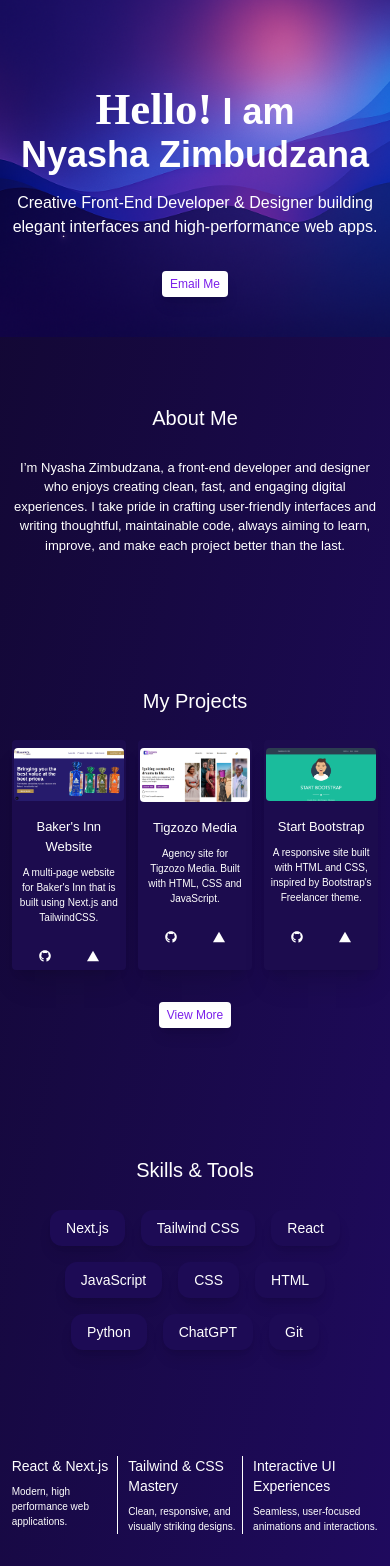
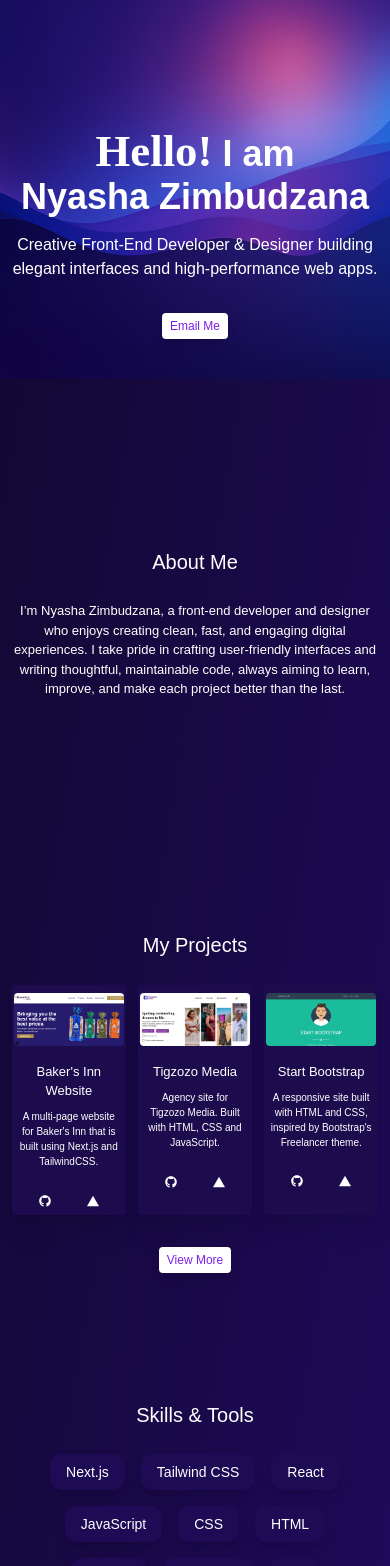
Before and after one commit to nyaa123987/nyasha-front-end, a Next.js app: page / in a window 390 px wide. Shown: the part 280-1846 px from the top of the page. Built offline with nearby package versions, Linux system fonts and the light colour scheme.

Commit message:
Initial commit

```diff
--- a/src/components/About.tsx
+++ b/src/components/About.tsx
@@ -3,7 +3,7 @@ import P from './Paragraph';
 
 export default function About() {
   return (
-    <main className='flex justify-center px-[3%] py-[8vh] md:py-[30vh]'>
+    <main className='flex justify-center px-[3%] py-[20vh] md:py-[30vh]'>
       <div>
         <H2>About Me</H2>
         <P>I’m Nyasha Zimbudzana, a front‑end developer and designer who enjoys creating clean, fast, and engaging digital experiences. I take pride in crafting user‑friendly interfaces and writing thoughtful, maintainable code, always aiming to learn, improve, and make each project better than the last.</P>
--- a/src/components/Categories.tsx
+++ b/src/components/Categories.tsx
@@ -3,7 +3,7 @@ import P2 from './Paragraph2';
 
 export default function Categories() {
   return (
-    <main className="flex justify-between px-[3%] md:px-[10%] py-[5vh] md:pt-20 md:pb-40">
+    <main className="flex justify-between px-[3%] md:px-[10%] py-[20vh] md:pt-20 md:pb-40">
       <div>
         <H3>React & Next.js</H3>
         <P2>Modern, high performance web applications.</P2>
--- a/src/components/Heading.tsx
+++ b/src/components/Heading.tsx
@@ -8,7 +8,7 @@ export default function Button({ children, onClick }: HeadingProps) {
   return (
     <h1
       onClick={onClick}
-       className="text-4xl md:text-6xl font-extrabold mb-4"
+       className="text-4xl md:text-6xl font-bold mb-4"
     >
       {children}
     </h1>
--- a/src/components/Hero.tsx
+++ b/src/components/Hero.tsx
@@ -5,7 +5,7 @@ import H from './Heading';
 
 export default function Hero() {
   return (
-    <section className="relative text-white w-full h-[70vh] md:h-[90vh] pt-[2vh] px-[3%] flex flex-col-reverse text-center justify-center landscape:flex-row landscape:items-center overflow-hidden">
+    <section className="relative text-white w-full h-[75vh] md:h-[90vh] pt-[2vh] px-[3%] flex flex-col-reverse text-center justify-center landscape:flex-row landscape:items-center overflow-hidden">
 
       {/* Portrait background image */}
       <div className="absolute inset-0 landscape:hidden z-0">
--- a/src/components/Navigation.tsx
+++ b/src/components/Navigation.tsx
@@ -9,7 +9,7 @@ export default function Navigation() {
                     N.Z.
                 </Link>
             </div>
-            <div className="flex justify-center items-center space-x-8 text-[10px] md:text-lg md:font-medium">
+            <div className="flex justify-center items-center space-x-3 md:space-x-8 text-[10px] md:text-lg md:font-medium">
                 <Link href="/" className="hover:underline active:opacity-[0.5]">Home</Link>
                 <Link href="/about" className="hover:underline active:opacity-[0.5]">About</Link>
                 <Link href="/certifications" className="hover:underline active:opacity-[0.5]">Certificates</Link>
--- a/src/components/ProjectCard.tsx
+++ b/src/components/ProjectCard.tsx
@@ -30,8 +30,8 @@ export default function ProjectCard({ title, descr, github, vercel, img, onClick
         <P>{title}</P>
         <h1 className='text-[10px] md:text-[14px] pb-[1vh]'>{descr}</h1>
         <div className='flex justify-center gap-3 items-center text-[12px] md:text-[16px] mt-[2vh]'>
-          <a href={github} target="_blank" rel="noopener noreferrer" className='hover:underline pr-3 border-r border-white'>View on Github</a>
-          <a href={vercel} target="_blank" rel="noopener noreferrer" className='hover:underline pl-1'>Live Preview</a>
+          <a href={github} target="_blank" rel="noopener noreferrer" className='hover:underline pr-3 border-r border-white text-[12px] md:text-base'>View on Github</a>
+          <a href={vercel} target="_blank" rel="noopener noreferrer" className='hover:underline pl-1 text-[12px] md:text-base'>Live Preview</a>
         </div>
       </div>
     </div>
--- a/src/pages/about.tsx
+++ b/src/pages/about.tsx
@@ -4,7 +4,7 @@ import Link from 'next/link';
 export default function AboutPage() {
   return (
     <>
-      <main className="min-h-screen bg-gradient-to-br from-[#11072e] to-[#1f0a5e] text-white px-8 py-20">
+      <main className="min-h-screen bg-gradient-to-br from-[#11072e] to-[#1f0a5e] text-white px-3 md:px-8 py-10 md:py-20">
         <section className="max-w-4xl mx-auto text-center space-y-6">
           <H1>About Me</H1>
           <p className="text-lg leading-relaxed pt-[2vh]">
--- a/src/pages/contact.tsx
+++ b/src/pages/contact.tsx
@@ -48,7 +48,7 @@ export default function ContactPage() {
 
   return (
     <>
-      <main className="min-h-screen bg-gradient-to-br from-[#11072e] to-[#1f0a5e] text-white px-8 py-20 relative">
+      <main className="min-h-screen bg-gradient-to-br from-[#11072e] to-[#1f0a5e] text-white px-3 md:px-8 py-20 relative">
         <section className="max-w-xl mx-auto text-center space-y-6">
           <H1>Contact Me</H1>
           <p className="text-lg opacity-90 py-[1.5vh]">
@@ -102,7 +102,7 @@ export default function ContactPage() {
             </button>
           </form>
 
-          <div className="bg-transparent border rounded-xl p-6 space-y-3 text-left">
+          <div className="bg-transparent border rounded-xl p-3 md:p-6 space-y-3 text-left">
             <h2 className="text-xl font-semibold border-b border-white/20 pb-2">
               Contact Details
             </h2>
```
